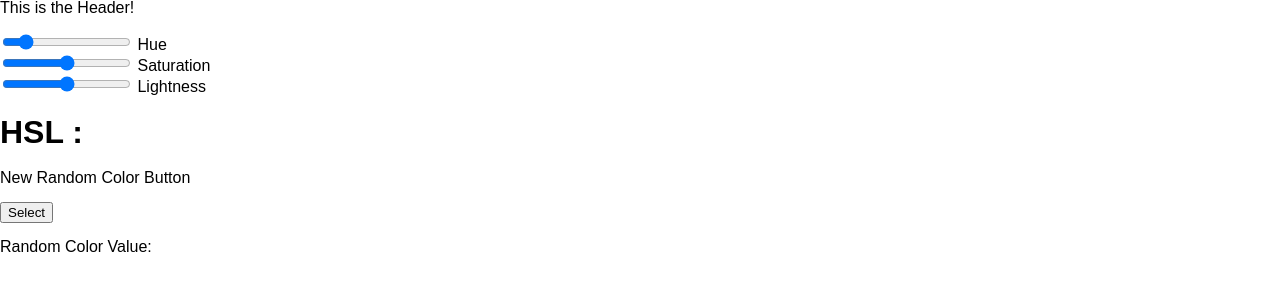
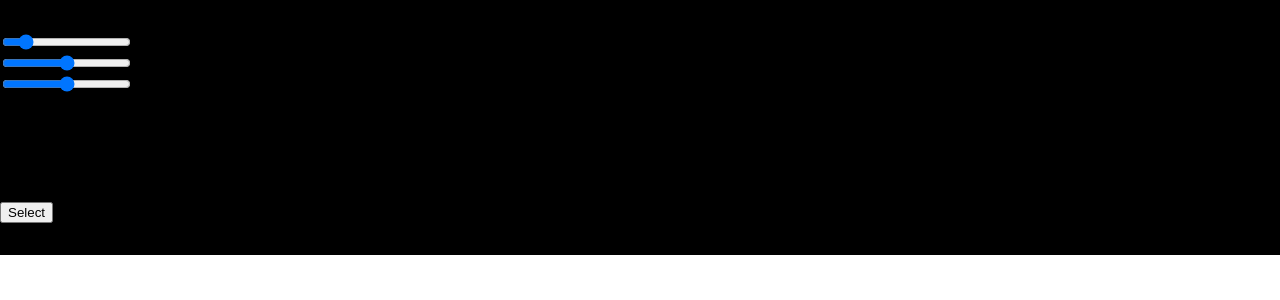
Before and after one commit to hjohnson120/color-picker, a React (Create React App) app: page / in a window 1280 px wide. Shown: the top 300 px of the page. Built offline with nearby package versions, Linux system fonts and the light colour scheme.

Commit message:
background color

```diff
--- a/src/App.js
+++ b/src/App.js
@@ -2,7 +2,9 @@ import React, { Component } from 'react'
 
 class App extends Component {
   state = {
-    hueValue: 0
+    hueValue: 0,
+    saturationValue: 0,
+    lightnessValue: 0
   }
 
   getRandomColor = () => {
@@ -34,7 +36,13 @@ class App extends Component {
   render() {
     return (
       <>
-        <main>
+        <main
+          style={{
+            backgroundColor: `hsl(${this.state.hueValue},${
+              this.state.saturationValue
+            }%,${this.state.lightnessValue}%)`
+          }}
+        >
           <header>This is the Header!</header>
           <section>
             <p>
@@ -72,9 +80,7 @@ class App extends Component {
             />{' '}
             <label for="lightness">Lightness</label>
           </div>
-          <h1>
-            HSL :<span> </span>
-          </h1>
+          <h1>HSL</h1>
           <p>New Random Color Button</p>
           <button onClick={this.getRandomColor}>Select </button>
           <p>Random Color Value:</p>
```
